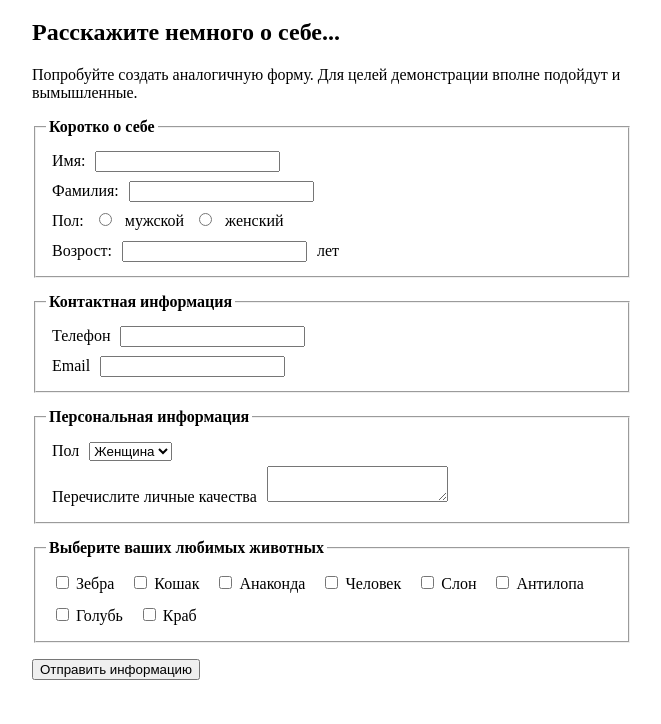
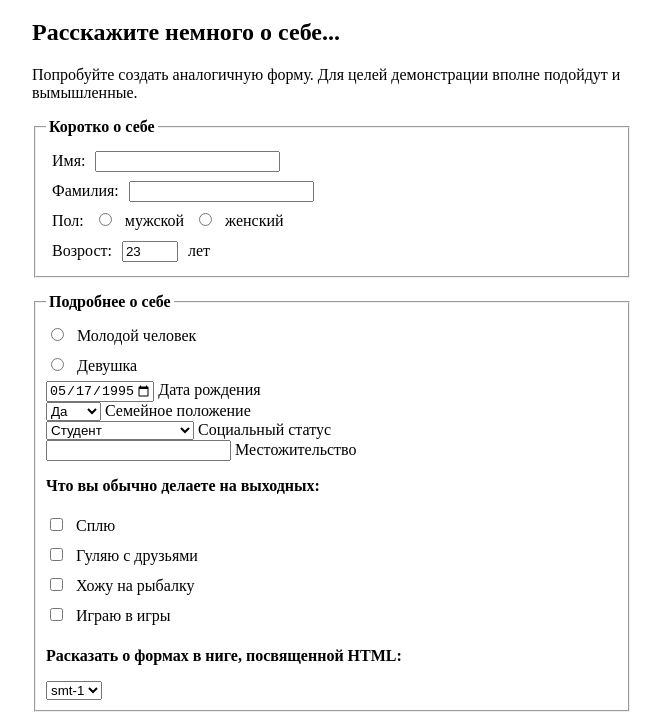
Before and after one commit to v-vovk/GH-HW-3, a plain HTML site: page index.html in a window 1280 px wide. Shown: the part 61-785 px from the top of the page, without its empty margins (6-667 px from the left). Drawn offline with Linux system fonts and the light colour scheme.

Commit message:
add 2-nd section

```diff
--- a/index.html
+++ b/index.html
@@ -26,16 +26,55 @@
             <label for="r2">женский</label><br>
 
             <label for="age">Возрост:</label>
-            <input id="age" type="text">
+            <input id="age" type="number"  size="3" name="age" min="1" max="10" value="23">
             <label for="age">лет</label><br>
         </fieldset>
 
         <fieldset>
-            <legend>Контактная информация</legend>
-            <label for="telephone">Телефон</label>
-            <input id="telephone"><br>
-            <label for="email">Email</label>
-            <input id="email"><br>
+            <legend>Подробнее о себе</legend>
+            <input id="r3" type="radio" name="male">
+            <label for="r3">Молодой человек</label><br>
+            <input id="r4" type="radio" name="male">
+            <label for="r4">Девушка</label><br>
+
+            <!--Не провтикать пофіксити інпути-->
+            <input id="born" type="date" name="born" value="1995-05-17" min="1917-01-01" max="2018-10-24">
+            <lebel for="born">Дата рождения</lebel><br>
+            <select name="have-love" id="have-love">
+                <option value="no">Нет</option>
+                <option value="yes" selected>Да</option>
+                <option value="gey">Гей</option>
+                <option value="lesby">Лезбі</option>
+            </select>
+            <lebel for="have-love">Семейное положение</lebel><br>
+            <select name="have-love" id="social-status">
+                <option value="pupil">Ученик</option>
+                <option value="work">Работаю</option>
+                <option value="student" selected>Студент</option>
+                <option value="parent-eat">У родителей на шее</option>
+            </select>
+            <lebel for="social-status">Социальный статус</lebel><br>
+            <input type="text" name="location" id="location">
+            <lebel for="location">Местожительство</lebel><br>
+            <!--не провтикать інпути пофіксити-->
+
+            <p><b>Что вы обычно делаете на выходных:</b></p>
+            <input id="c1" value="sleep" type="checkbox" name="sleep">
+            <label for="c1">Сплю</label><br>
+            <input id="c2" value="hang-out-with-friends"  type="checkbox" name="hang-out-with-friends">
+            <label for="c2">Гуляю с друзьями</label><br>
+            <input id="c3" value="fishing"  type="checkbox" name="fishing">
+            <label for="c3">Хожу на рыбалку</label><br>
+            <input id="c4" value="play-game"  type="checkbox" name="play-game">
+            <label for="c4">Играю в игры</label><br>
+
+            <p><b>Расказать о формах в ниге, посвященной HTML:</b></p>
+            <select name="form-in-book" title="form-in-book">
+                <option value="smt-1">smt-1</option>
+                <option value="smt-2">smt-2</option>
+                <option value="smt-3">smt-3</option>
+                <option value="smt-4">smt-4</option>
+            </select>
         </fieldset>
 
 
--- a/style.css
+++ b/style.css
@@ -15,7 +15,6 @@ legend {
 }
 
 label {
-    /*width: 110px;*/
     display: inline-block;
     margin: 6px;
 }
```
